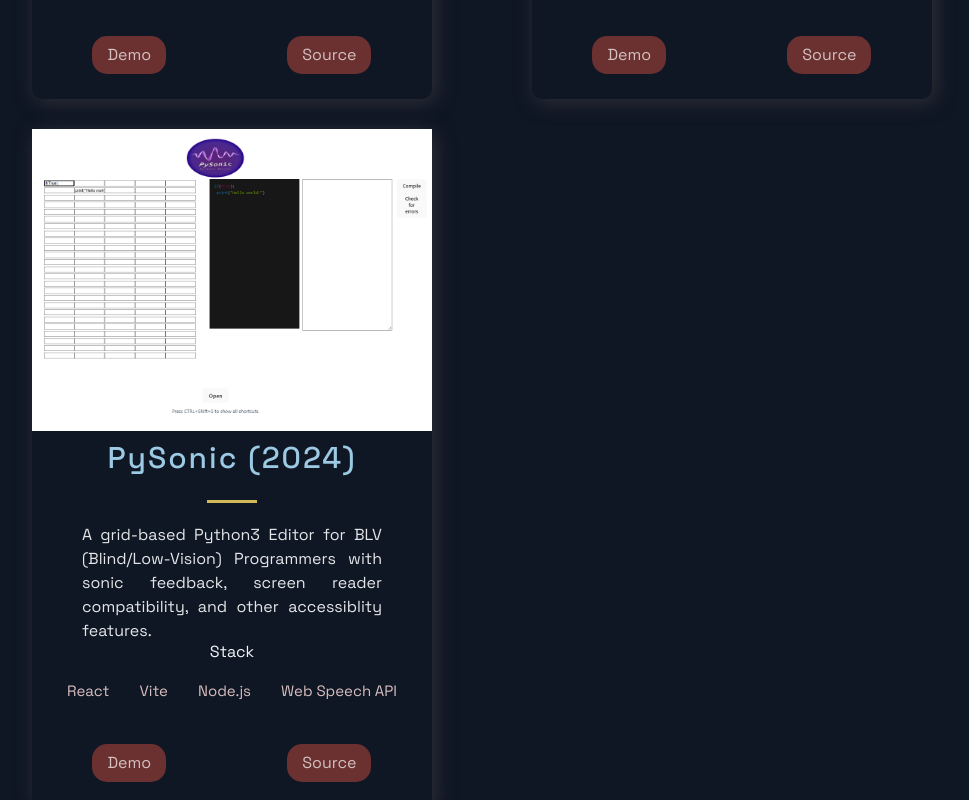
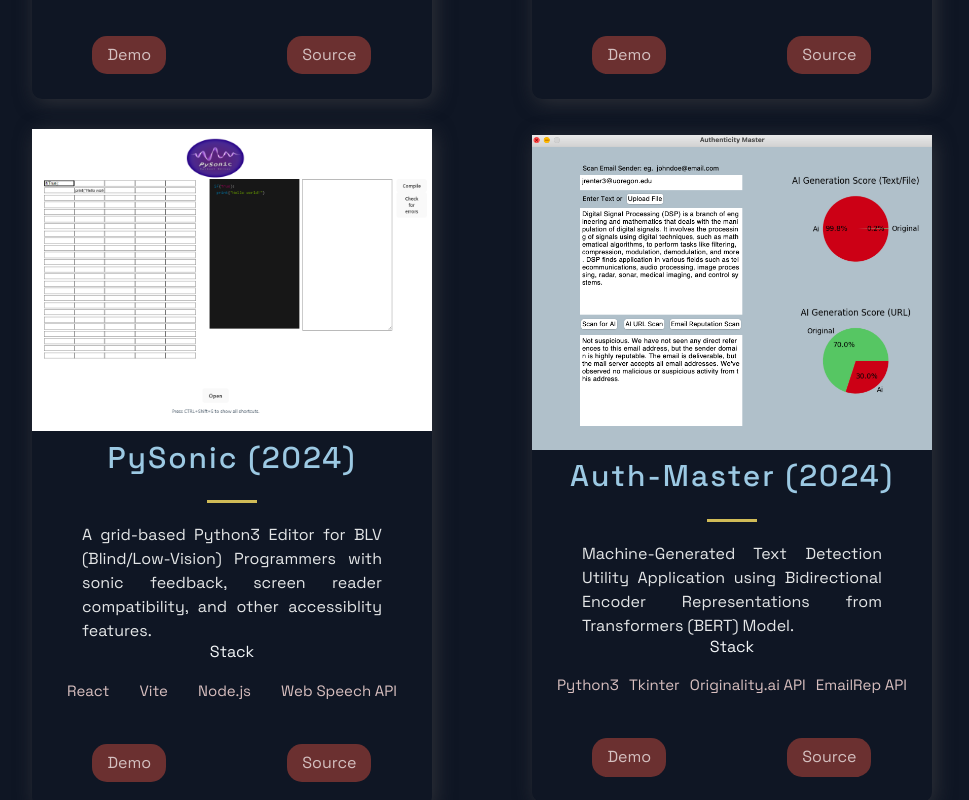
Before and after one commit to joserenter1a/portfolio, a Next.js app: page / in a window 1280 px wide. Shown: the part 2220-3020 px from the top of the page, without its empty margins (158-1127 px from the left). Built offline with nearby package versions, Linux system fonts and the light colour scheme.

Commit message:
Update constants.js

```diff
--- a/src/constants/constants.js
+++ b/src/constants/constants.js
@@ -44,6 +44,15 @@ export const projects = [
     visit: 'https://github.com/joserenter1a/PySonic',
     id: 4
   },
+  {
+    title: 'Auth-Master (2024)',
+    description:"Machine-Generated Text Detection Utility Application using Bidirectional Encoder Representations from Transformers (BERT) Model.",
+    image: 'images/auth-master_SS.png',
+    tags: ['Python3', 'Tkinter', 'Originality.ai API', 'EmailRep API'],
+    source: 'https://github.com/joserenter1a/Auth-Master',
+    visit: 'https://github.com/joserenter1a/Auth-Master',
+    id: 5
+  },
 ];
 
 export const TimeLineData = [
```
